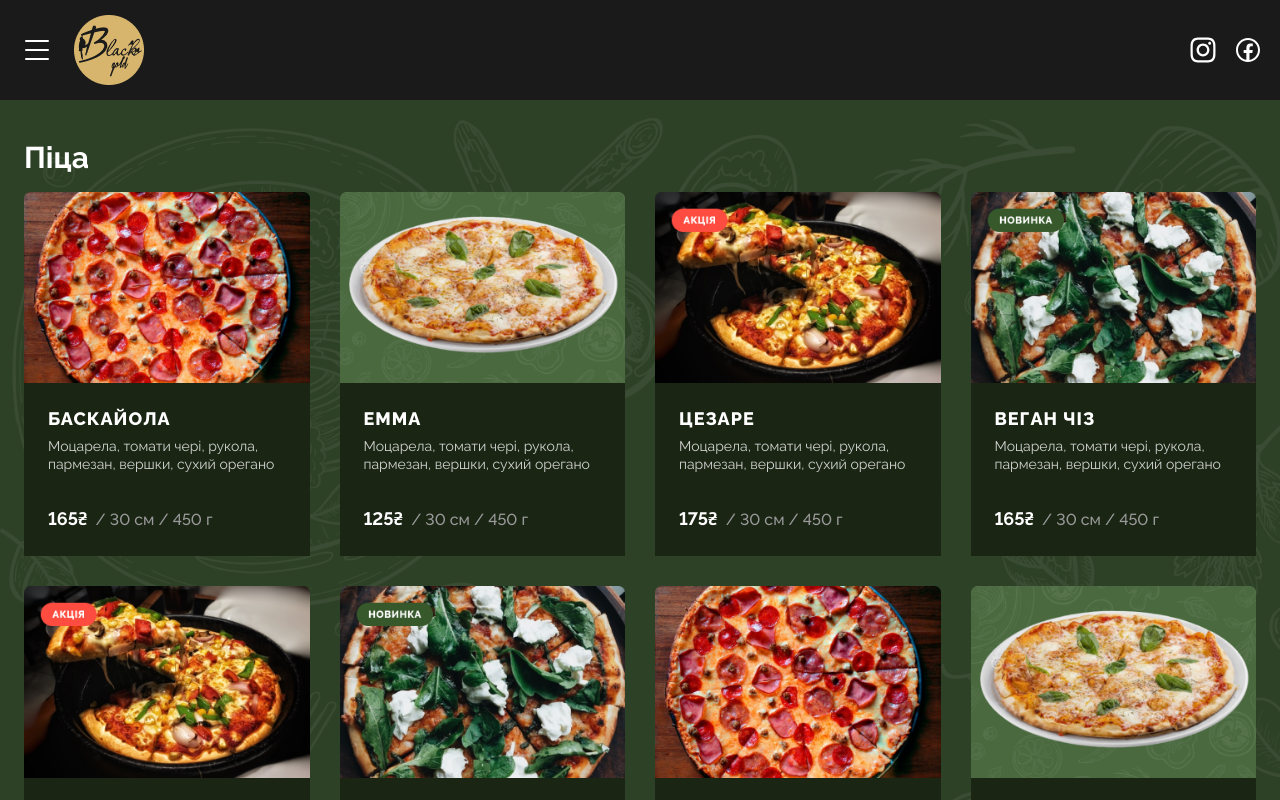
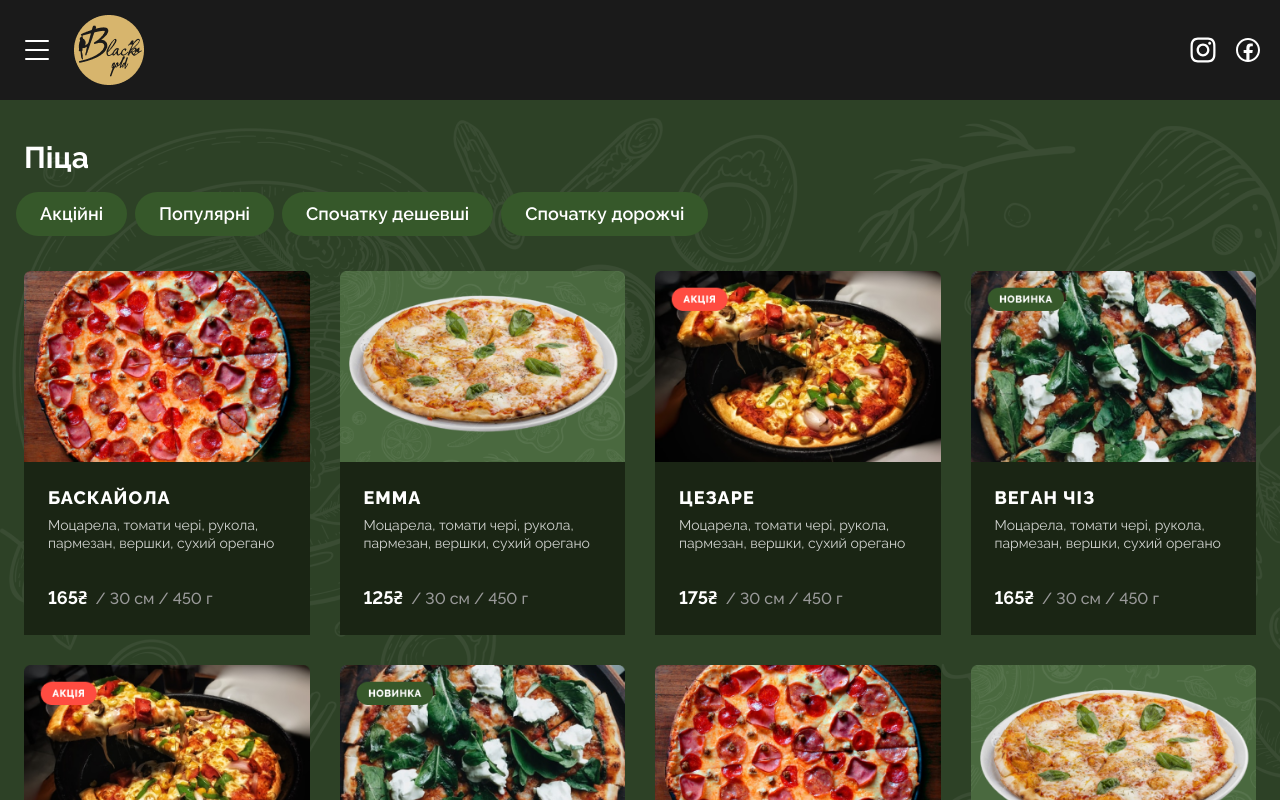
Before and after one commit to Serhiifcb/black-gold, a React (Create React App) app: page /black-gold/menu in a window 1280 px wide. Shown: the top 800 px of the page. Built offline with nearby package versions, Linux system fonts and the light colour scheme; some icons are missing.

Commit message:
added filter buttons

```diff
--- /dev/null
+++ b/src/components/FilterButtons/FilterButton.jsx
@@ -0,0 +1,19 @@
+import css from './FilterButton.module.css';
+import clsx from 'clsx';
+import { useDispatch, useSelector } from 'react-redux';
+import { setActiveFilter } from 'redux/activeFilterSlice';
+
+export const FilterButton = ({filter}) => {
+  const dispatch = useDispatch();
+  const activeFilter = useSelector(state => state.activeFilter);
+
+  const setFilter = event => {
+    dispatch(setActiveFilter(event.target.textContent));
+  }
+
+  return (
+    <>
+      <button className={clsx(css.filterButton, { [css.activeFilter]: activeFilter === filter })} onClick={setFilter}>{filter}</button>
+    </>
+  );
+};
--- /dev/null
+++ b/src/components/FilterButtons/FilterButton.module.css
@@ -0,0 +1,22 @@
+.filterButton {
+  position: relative;
+  background-color: #36582A;
+  border-radius: 50px;
+  padding: 12px 24px;
+  font-family: 'Raleway';
+    font-style: normal;
+    font-weight: 600;
+    font-size: 18px;
+    line-height: 20px;
+    font-feature-settings: 'pnum' on, 'lnum' on;
+    color: #FFFFFF;
+    z-index: 2;
+}
+
+.filterButton:hover {
+  background-color: #D7B56D;
+}
+
+.activeFilter {
+  background-color: #EAB441;
+}
--- a/src/components/MenuList/MenuList.jsx
+++ b/src/components/MenuList/MenuList.jsx
@@ -1,9 +1,10 @@
+import { FilterButton } from "components/FilterButtons/FilterButton";
 import { MenuCard } from "components/MenuCard/MenuCard";
 import { useSelector } from "react-redux";
-import css from './MenuList.module.css'
-
+import css from './MenuList.module.css';
 
 export const MenuList = () => {
+
   const food = useSelector(state => state.activePage);
   const foodList = [
     { name: "Баскайола", url: "./images/pizza.png", about: "Моцарела, томати чері, рукола, пармезан, вершки, сухий орегано", price: "165₴", size: "/ 30 см / 450 г" },
@@ -19,12 +20,20 @@ export const MenuList = () => {
     { name: "Тропікана", url: "./images/pizza4.png", about: "Моцарела, томати чері, рукола, пармезан, вершки, сухий орегано", price: "165₴", size: "/ 30 см / 450 г" },
     { name: "Б'янко кон карне", url: "./images/pizza3.png", about: "Моцарела, томати чері, рукола, пармезан, вершки, сухий орегано", price: "140₴", size: "/ 30 см / 450 г" },
   ];
+  const filters = ["Акційні", "Популярні", "Спочатку дешевші", "Спочатку дорожчі"];
+
   return (
     <div className={css.container}>
       <p className={css.food}>{food}</p>
+      <div className={css.filterBlock}>
+        {filters.map(itemFilter => <FilterButton key={itemFilter } filter={itemFilter}/>)}
+        {/* <FilterButton filter="Акційні" className={clsx({ [css.activeFilter]: activeFilter === this.props.filter })} onClick={onClick} />
+        <FilterButton filter="Популярні" />
+        <FilterButton filter="Спочатку дешевші" />
+        <FilterButton filter="Спочатку дорожчі"/> */}
+      </div>
       <ul className={css.list}>
         {foodList.map(item => <MenuCard key={item.name} name={item.name} url={item.url} about={item.about} price={item.price} size={item.size } />)}
-
       </ul>
     </div>
   );
--- a/src/components/MenuList/MenuList.module.css
+++ b/src/components/MenuList/MenuList.module.css
@@ -54,3 +54,10 @@
     gap: 30px;
   }
 } */
+
+.filterBlock {
+  display: flex;
+  flex-wrap: wrap;
+  gap: 8px;
+  margin-bottom: 35px;
+}
--- a/src/components/MobileMenu/MobileMenu.jsx
+++ b/src/components/MobileMenu/MobileMenu.jsx
@@ -2,6 +2,7 @@ import css from './MobileMenu.module.css';
 import clsx from "clsx";
 // import { NavLink } from 'react-router-dom';
 import { setActivePage } from 'redux/activePageSlice';
+import { setActiveFilter } from 'redux/activeFilterSlice';
 import { useDispatch, useSelector } from 'react-redux';
 
 export const MobileMenu = ({setIsModal}) => {
@@ -10,11 +11,18 @@ export const MobileMenu = ({setIsModal}) => {
   const menuItems = ["Піца", "Напої", "Перші страви", "Другі страви", "Десерти", "Закуски", "Гаряче", "Комплексні обіди"];
   const changeActivePage = event => {
     dispatch(setActivePage(event.target.textContent));
+    dispatch(setActiveFilter(''));
     setIsModal(false);
   }
   return (
     <ul className={css.menuBackdrop}>
-      {menuItems.map(item => <li key={item} className={clsx(css.menuItem, { [css.isActive]: activeItem === item })}><button className={clsx(css.menuLink, { [css.activeLink]: activeItem === item })} onClick={changeActivePage}>{item}</button></li>)}
+      {menuItems.map(item =>
+        <li key={item} className={clsx(css.menuItem, { [css.isActive]: activeItem === item })}>
+          <button className={clsx(css.menuLink, { [css.activeLink]: activeItem === item })} onClick={changeActivePage}>
+            {item}
+          </button>
+        </li>)
+      }
     </ul>
   );
 };
--- /dev/null
+++ b/src/redux/activeFilterSlice.js
@@ -0,0 +1,13 @@
+import { createSlice } from '@reduxjs/toolkit';
+
+const activeFilterSlice = createSlice({
+  name: 'activeFilter',
+  initialState: '',
+  reducers: {
+    setActiveFilter(_, action) {
+      return action.payload;
+    },
+  },
+});
+export const { setActiveFilter } = activeFilterSlice.actions;
+export default activeFilterSlice.reducer;
--- a/src/redux/store.js
+++ b/src/redux/store.js
@@ -1,8 +1,10 @@
 import { configureStore } from '@reduxjs/toolkit';
+import activeFilterReducer from './activeFilterSlice';
 import activePagesReducer from './activePageSlice';
 
 export const store = configureStore({
   reducer: {
     activePage: activePagesReducer,
+    activeFilter: activeFilterReducer,
   },
 });
```
Also changed, not shown: src/components/Buttons/Button.jsx (added, +10 -0 lines), src/components/Buttons/Button.module.css (added, +18 -0 lines), src/components/Tags/Tag.jsx (added, +10 -0 lines), src/components/Tags/Tag.module.css (added).
